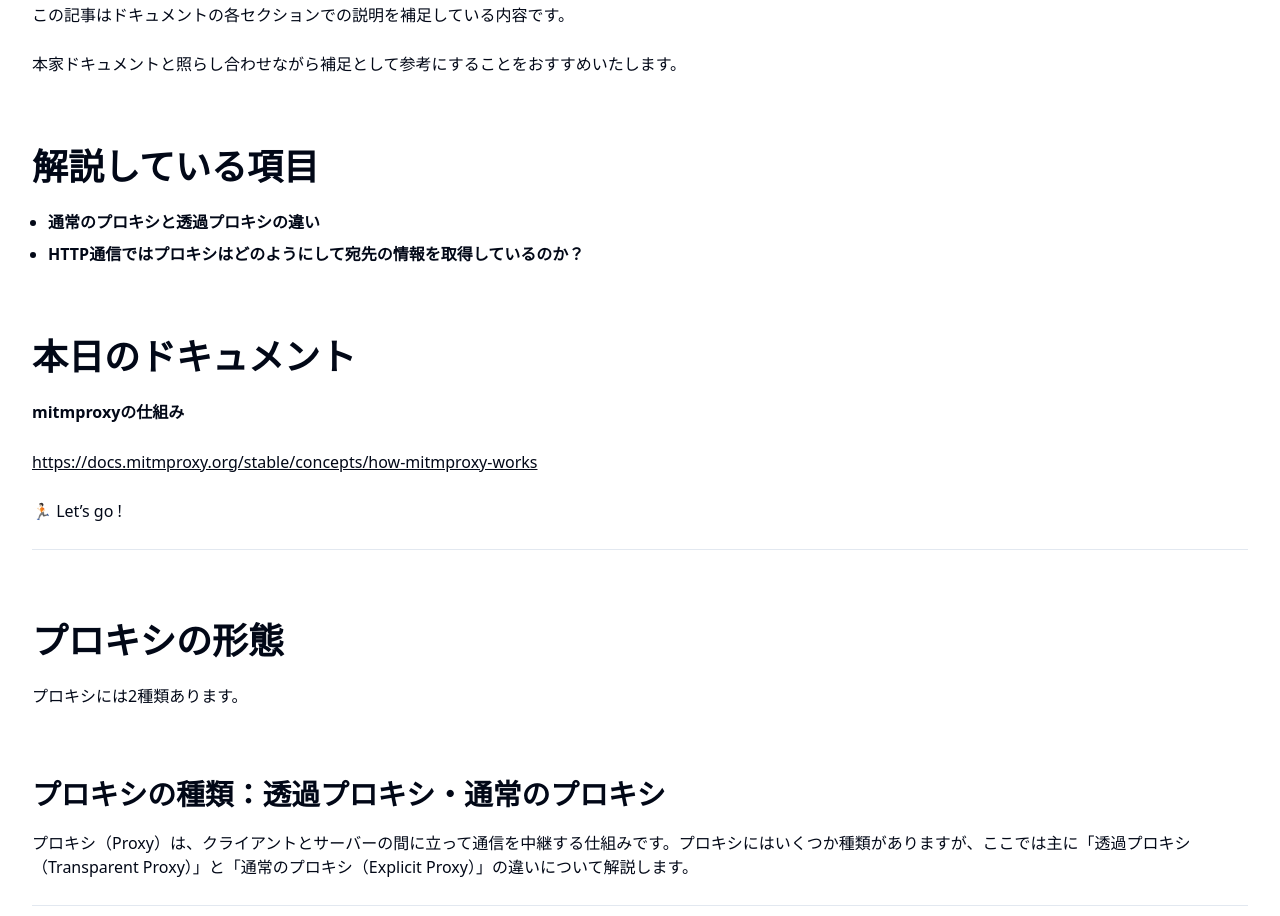
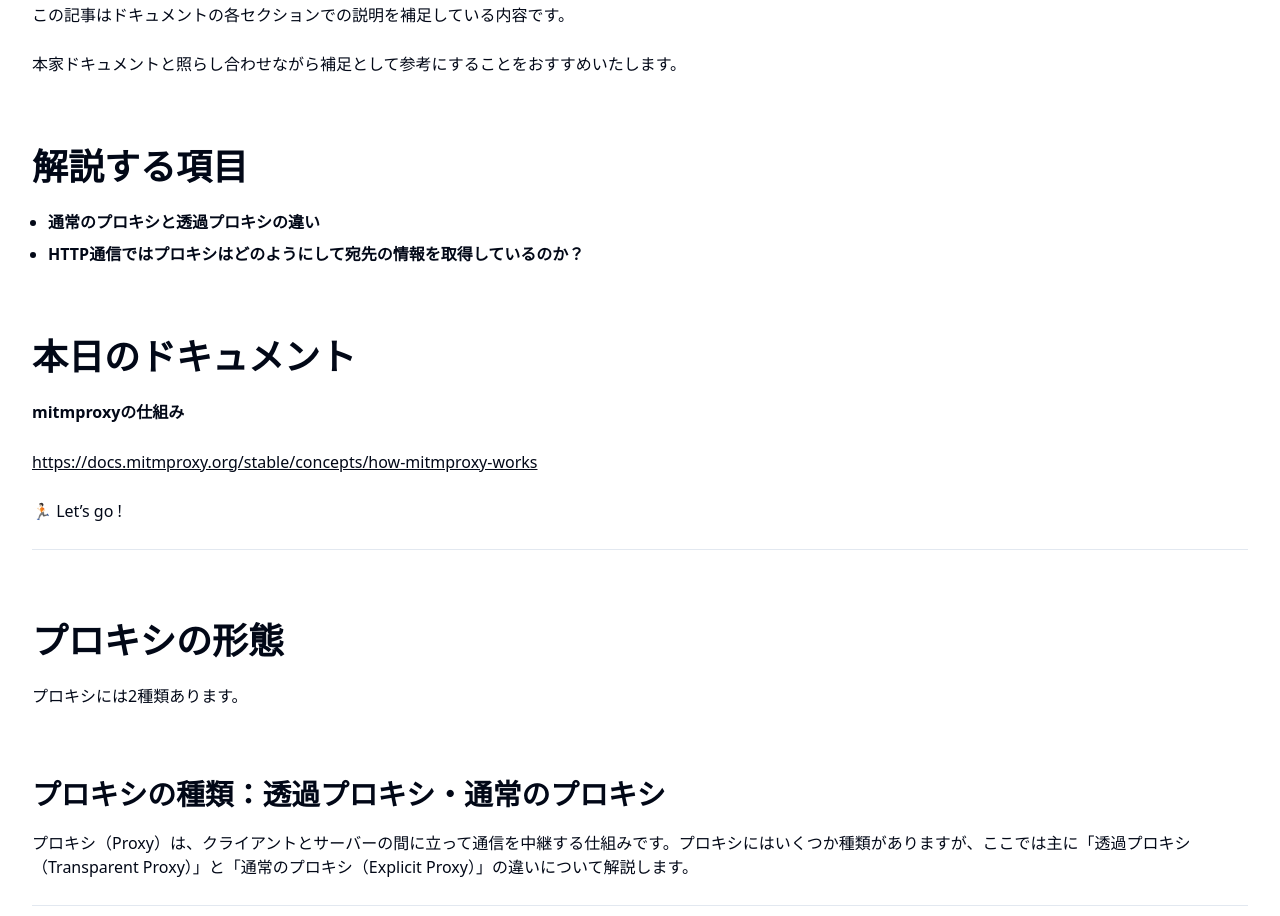
Before and after one commit to rowicy/web, an Astro site: page /blog/mitmproxy_doc_read_01 in a window 1280 px wide. Shown: the part 1197-2113 px from the top of the page. Built offline with nearby package versions, Linux system fonts and the light colour scheme; Astro itself is replaced by a stand-in of ours; some packages are replaced by stand-ins of ours.

Commit message:
📃 docs: 解説する項目の追加

```diff
--- a/src/content/blog/mitmproxy_doc_read_01.md
+++ b/src/content/blog/mitmproxy_doc_read_01.md
@@ -22,7 +22,7 @@ tags: [Tech, proxy, Document, mitmproxy]
 
 本家ドキュメントと照らし合わせながら補足として参考にすることをおすすめいたします。
 
-## 解説している項目
+## 解説する項目
 
 - **通常のプロキシと透過プロキシの違い**
 
```
